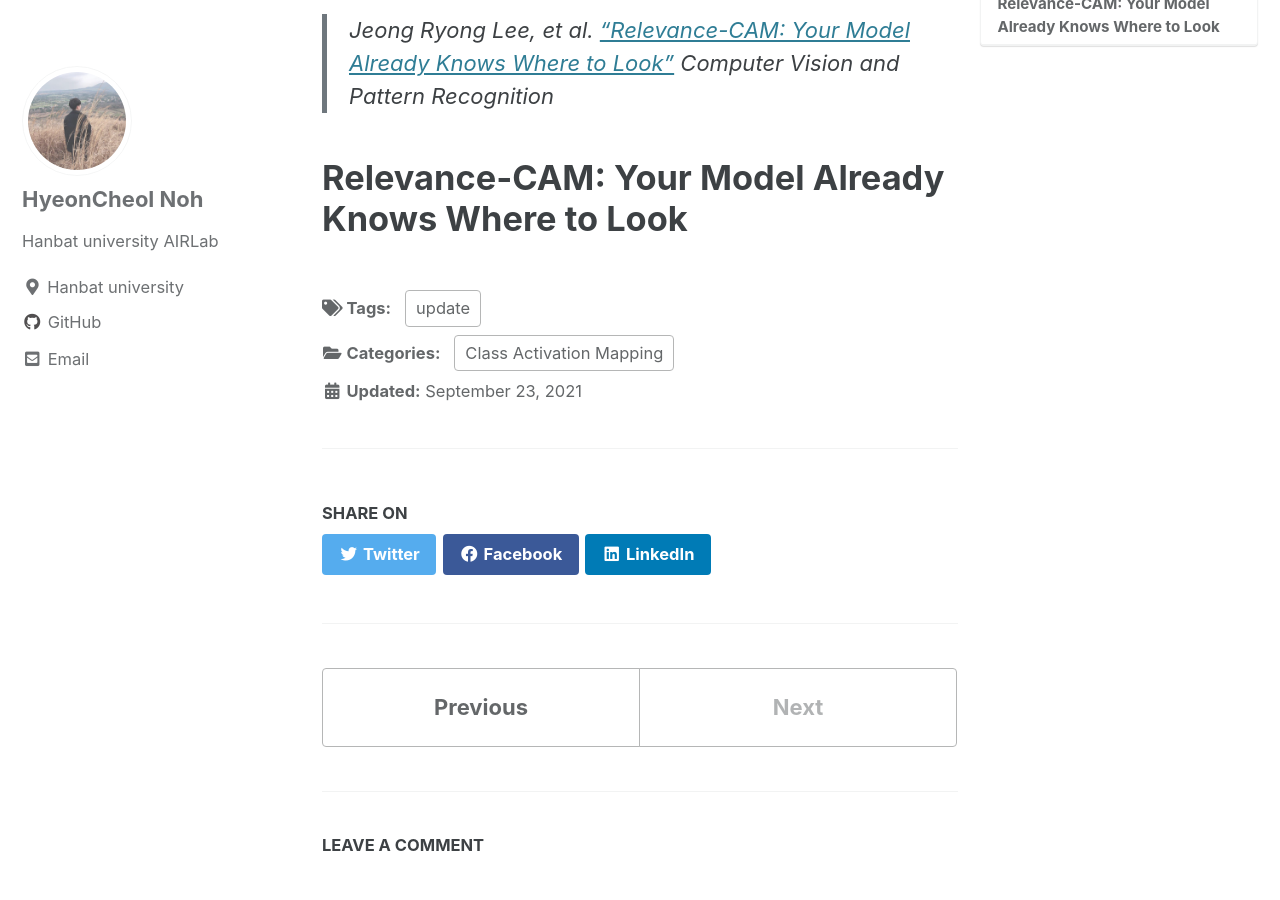
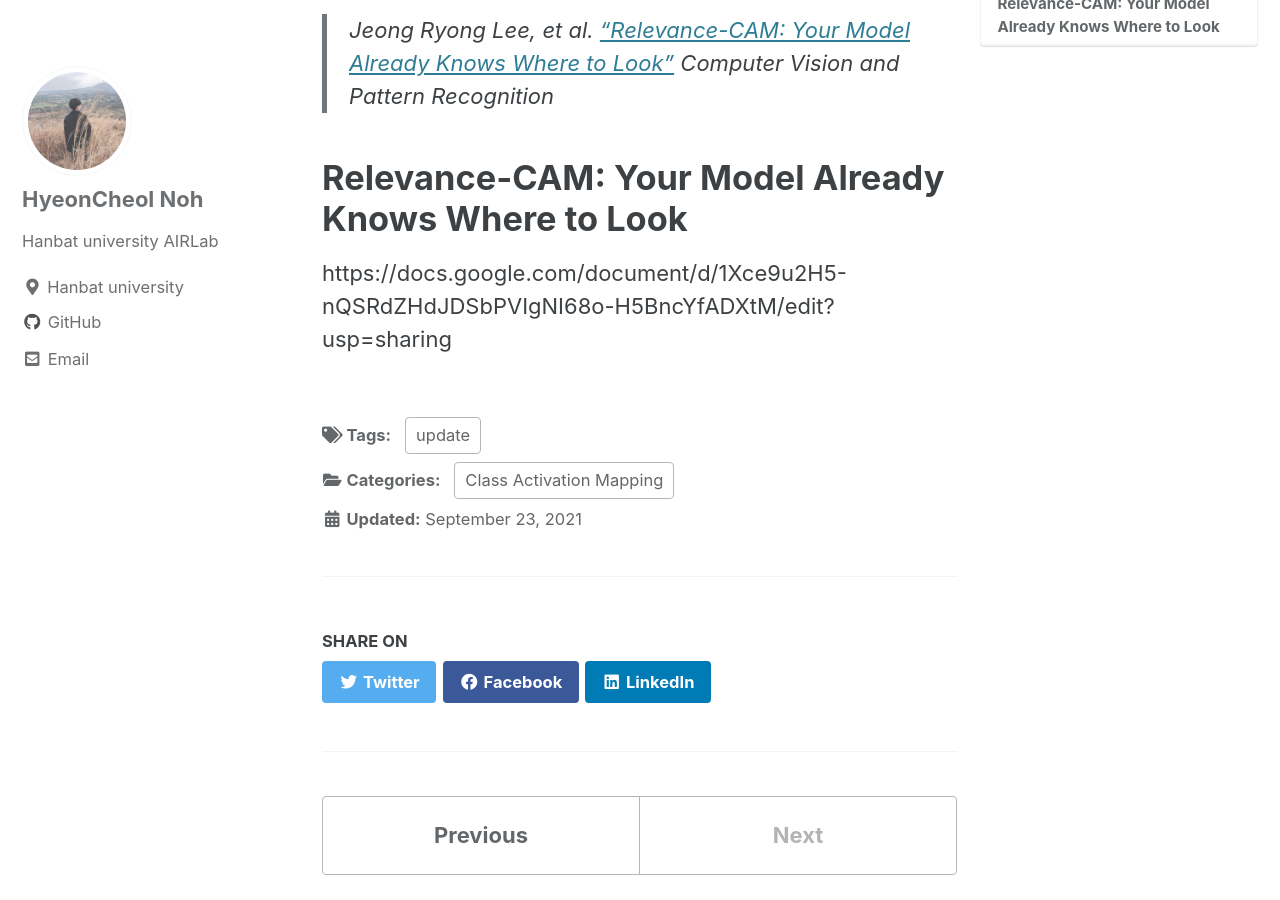
Before and after one commit to cjf8899/cjf8899.github.io, a Jekyll site: the page built from _posts/2021-09-28-Relevance_CAM.md, in a window 1280 px wide and 900 px high, scrolled down 357 px. Built offline with Jekyll 4.4.1, drawn with Linux system fonts in a browser that asks for light colours; cached includes are drawn as plain includes; comment, search, counter and statistics services are not loaded; a style sheet for code colours, icons or effects is not loaded; part of the change alters nothing that is shown.

Commit message:
Update 2021-09-28-Relevance_CAM.md

```diff
--- a/_posts/2021-09-28-Relevance_CAM.md
+++ b/_posts/2021-09-28-Relevance_CAM.md
@@ -13,3 +13,5 @@ toc_label: "Getting Started"
 > Jeong Ryong Lee, et al. ["Relevance-CAM: Your Model Already Knows Where to Look"](https://openaccess.thecvf.com/content/CVPR2021/papers/Lee_Relevance-CAM_Your_Model_Already_Knows_Where_To_Look_CVPR_2021_paper.pdf) Computer Vision and Pattern Recognition
 
 # Relevance-CAM: Your Model Already Knows Where to Look
+
+https://docs.google.com/document/d/1Xce9u2H5-nQSRdZHdJDSbPVIgNI68o-H5BncYfADXtM/edit?usp=sharing
```
